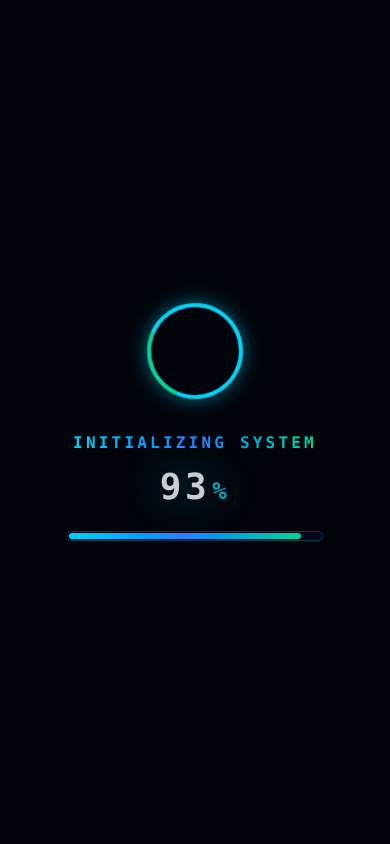
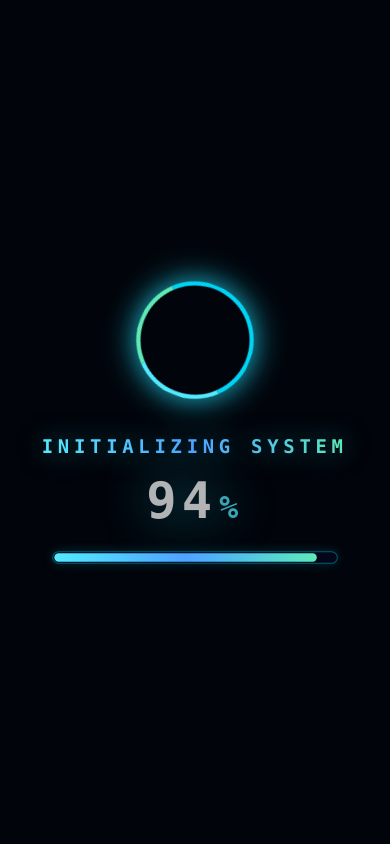
Before and after one commit to DunggTitt/my-portfolio, a Next.js app: page / in a window 390 px wide. Shown: the top 844 px of the page. Built offline with nearby package versions, Linux system fonts and the light colour scheme.

Commit message:
nang cap giao dien responsive

```diff
--- a/app/page.tsx
+++ b/app/page.tsx
@@ -270,26 +270,30 @@ export const InventoryDashboard = () => {
           <div className="flex gap-4 sm:gap-7 text-sm md:text-[16px] font-black tracking-[0.12em] uppercase">
             <button onClick={() => scrollToSection('gioi-thieu')} className="text-slate-300 hover:text-cyan-400 hover:drop-shadow-[0_0_8px_rgba(34,211,238,0.5)] transition-all duration-200">Giới thiệu</button>
             <button onClick={() => scrollToSection('hoc-van')} className="text-slate-300 hover:text-cyan-400 hover:drop-shadow-[0_0_8px_rgba(34,211,238,0.5)] transition-all duration-200">Học Vấn</button>
+            <button onClick={() => scrollToSection('kinh-nghiem')} className="text-slate-300 hover:text-cyan-400 hover:drop-shadow-[0_0_8px_rgba(34,211,238,0.5)] transition-all duration-200">Kinh Nghiệm</button>
             <button onClick={() => scrollToSection('du-an')} className="text-slate-300 hover:text-cyan-400 hover:drop-shadow-[0_0_8px_rgba(34,211,238,0.5)] transition-all duration-200">Dự Án</button>
             <button onClick={() => scrollToSection('lien-he')} className="text-slate-300 hover:text-cyan-400 hover:drop-shadow-[0_0_8px_rgba(34,211,238,0.5)] transition-all duration-200">Liên Hệ</button>
           </div>
         </nav>
       )}
 
+      {/* 4. TĂNG KÍCH THƯỚC LOADING SCREEN LÊN 5% VÀ TĂNG ĐỘ SÁNG MÀU gradient SẮC NÉT */}
       {isLoading && (
         <div className="fixed inset-0 z-50 flex flex-col items-center justify-center font-mono text-cyan-400 select-none bg-[#01040a] px-4">
-          <div className="relative w-24 h-24 md:w-28 md:h-28 mb-8">
-            <div className="absolute inset-0 rounded-full border-4 border-cyan-500/20 shadow-[0_0_15px_rgba(6,182,212,0.1)]"></div>
-            <div className="absolute inset-0 rounded-full border-4 border-t-cyan-400 border-r-emerald-400 animate-spin shadow-[0_0_20px_rgba(6,182,212,0.5)]"></div>
-          </div>
-          <div className="text-base md:text-xl font-black tracking-[0.2em] mb-3 text-transparent bg-clip-text bg-gradient-to-r from-cyan-400 via-blue-500 to-emerald-400 uppercase text-center">
-            INITIALIZING SYSTEM
-          </div>
-          <div className="text-4xl md:text-5xl font-black tracking-widest text-white mb-6 drop-shadow-[0_0_20px_rgba(6,182,212,0.6)] animate-pulse">
-            {progress}<span className="text-cyan-400 text-2xl ml-0.5">%</span>
-          </div>
-          <div className="w-64 md:w-72 h-2.5 bg-slate-950 border border-cyan-500/30 rounded-full overflow-hidden p-[1px]">
-            <div className="h-full bg-gradient-to-r from-cyan-400 via-blue-500 to-emerald-400 rounded-full transition-all duration-300 ease-out" style={{ width: `${progress}%` }}></div>
+          <div className="transition-all transform scale-[1.05] flex flex-col items-center justify-center">
+            <div className="relative w-28 h-28 md:w-32 md:h-32 mb-8">
+              <div className="absolute inset-0 rounded-full border-4 border-cyan-400/20 shadow-[0_0_20px_rgba(34,211,238,0.2)]"></div>
+              <div className="absolute inset-0 rounded-full border-4 border-t-cyan-300 border-r-emerald-300 animate-spin shadow-[0_0_30px_rgba(34,211,238,0.8)]"></div>
+            </div>
+            <div className="text-lg md:text-2xl font-black tracking-[0.25em] mb-3 text-transparent bg-clip-text bg-gradient-to-r from-cyan-300 via-blue-400 to-emerald-300 drop-shadow-[0_0_12px_rgba(34,211,238,0.5)] uppercase text-center">
+              INITIALIZING SYSTEM
+            </div>
+            <div className="text-5xl md:text-6xl font-black tracking-widest text-white mb-6 drop-shadow-[0_0_25px_rgba(34,211,238,0.8)] animate-pulse">
+              {progress}<span className="text-cyan-300 text-3xl ml-0.5">%</span>
+            </div>
+            <div className="w-68 md:w-76 h-3 bg-slate-950 border border-cyan-400/40 rounded-full overflow-hidden p-[1px] shadow-[0_0_10px_rgba(34,211,238,0.2)]">
+              <div className="h-full bg-gradient-to-r from-cyan-300 via-blue-400 to-emerald-300 rounded-full transition-all duration-300 ease-out" style={{ width: `${progress}%` }}></div>
+            </div>
           </div>
         </div>
       )}
@@ -302,15 +306,14 @@ export const InventoryDashboard = () => {
 
         <header id="gioi-thieu" className="relative pb-8 md:pb-14 px-4 flex flex-col items-center justify-center text-center scroll-mt-24">
 
-          {/* CĂN CHỈNH LẠI HÌNH ẢNH TRANG TRÍ NẰM NGANG BẰNG VỚI ĐOẠN VĂN THEO YÊU CẦU */}
-          <div className="absolute bottom-4 left-0 md:left-4 w-32 h-20 md:w-44 md:h-28 lg:w-56 lg:h-40 opacity-100 z-0 pointer-events-none hidden lg:block drop-shadow-[0_0_15px_rgba(255,255,255,0.1)]">
+          {/* 1. SỬA LỖI RESPONSIVE: XÓA hidden lg:block ĐỂ 2 ẢNH FOURZE TỰ ĐỘNG THU NHỎ VÀ HIỂN THỊ TỐT TRÊN ĐIỆN THOẠI */}
+          <div className="absolute bottom-4 left-2 md:left-4 w-20 h-14 sm:w-28 sm:h-20 md:w-44 md:h-28 lg:w-56 lg:h-40 opacity-90 z-0 pointer-events-none drop-shadow-[0_0_15px_rgba(6,182,212,0.4)]">
             <img src="/images/Icon-fourze.png" alt="Fourze Left Element" className="w-full h-full object-contain" />
           </div>
-          <div className="absolute bottom-4 right-0 md:right-4 w-32 h-20 md:w-44 md:h-28 lg:w-56 lg:h-40 opacity-100 z-0 pointer-events-none hidden lg:block drop-shadow-[0_0_15px_rgba(255,255,255,0.1)]">
+          <div className="absolute bottom-4 right-2 md:right-4 w-20 h-14 sm:w-28 sm:h-20 md:w-44 md:h-28 lg:w-56 lg:h-40 opacity-90 z-0 pointer-events-none drop-shadow-[0_0_15px_rgba(6,182,212,0.4)]">
             <img src="/images/Fourze_Logo.png" alt="Fourze Right Element" className="w-full h-full object-contain" />
           </div>
 
-          {/* DỊCH CHUYỂN "SẴN SÀNG HỢP TÁC" LÊN TRÊN CÙNG ĐÚNG VỊ TRÍ KHOANH CHỮ NHẬT ĐỎ */}
           <div className="flex justify-center mt-2 mb-10 md:mb-14">
             <div className="flex items-center gap-2 bg-[#0b132b]/90 border border-emerald-500/30 px-5 py-2 rounded-full shadow-xl select-none">
               <span className="relative flex h-3 w-3">
@@ -349,8 +352,9 @@ export const InventoryDashboard = () => {
           </div>
         </section>
 
+        {/* 3. ĐỔI TIÊU ĐỀ TRÌNH ĐỘ HỌC VẤN SANG MÀU NÂU CAM SÁNG, RÕ NÉT VÀ ĐẸP MẮT */}
         <section id="hoc-van" className="max-w-4xl mx-auto py-6 px-4 scroll-mt-24">
-          <h3 className="text-2xl md:text-3xl font-black text-center uppercase tracking-[0.2em] text-cyan-400 mb-8 drop-shadow-[0_0_8px_rgba(6,182,212,0.3)]">
+          <h3 className="text-2xl md:text-3xl font-black text-center uppercase tracking-[0.2em] text-[#d97706] mb-8 drop-shadow-[0_0_12px_rgba(217,119,6,0.6)]">
             Trình Độ Học Vấn
           </h3>
           <div className="flex flex-col gap-4">
@@ -378,6 +382,7 @@ export const InventoryDashboard = () => {
           </div>
         </section>
 
+        {/* 1. SỬA LỖI RESPONSIVE: ĐẢM BẢO CHẠY ĐẸP TRÊN MOBILE CHO KHỐI CÔNG NGHỆ (BAO GỒM SQL SERVER VÀ FIGMA) */}
         <section className="py-6 px-4">
           <div className="max-w-4xl mx-auto">
             <h3 className="text-2xl md:text-3xl font-black text-center uppercase tracking-[0.2em] text-cyan-400 mb-8 drop-shadow-[0_0_8px_rgba(6,182,212,0.3)]">
@@ -387,11 +392,11 @@ export const InventoryDashboard = () => {
               {skills.map((skill, index) => {
                 const isTargetLogo = skill.name.includes("Odoo") || skill.name.includes("Vercel");
                 return (
-                  <div key={index} className="flex items-center gap-3 p-3 rounded-lg bg-slate-900/90 border border-cyan-500/10 hover:border-cyan-400 hover:bg-slate-800/40 transition-all duration-300 shadow-md group">
+                  <div key={index} className="flex items-center gap-3 p-3 rounded-lg bg-slate-900/90 border border-cyan-500/10 hover:border-cyan-400 hover:bg-slate-800/40 transition-all duration-300 shadow-md group w-full overflow-hidden">
                     <div className={`flex-shrink-0 flex items-center justify-center transition-transform ${isTargetLogo ? 'w-[38px] h-[38px]' : 'w-[34px] h-[34px]'}`}>
                       <img src={skill.imgSrc} alt={skill.name} className="w-full h-full object-contain filter drop-shadow-[0_0_8px_rgba(6,182,212,0.45)] brightness-105 contrast-105"/>
                     </div>
-                    <span className="text-white font-bold text-xs tracking-wide group-hover:text-cyan-300 transition-colors line-clamp-2">{skill.name}</span>
+                    <span className="text-white font-bold text-xs tracking-wide group-hover:text-cyan-300 transition-colors line-clamp-2 break-words">{skill.name}</span>
                   </div>
                 );
               })}
@@ -432,7 +437,6 @@ export const InventoryDashboard = () => {
             Dự Án Đã Thực Hiện
           </h3>
 
-          {/* CÂU DẪN DỰ ÁN ĐƯỢC TĂNG KÍCH THƯỚC (2%) VÀ NÂNG ĐỘ ĐẬM (EXTRABOLD) LÀM NỔI BẬT THEO YÊU CẦU */}
           <p className="text-cyan-50 font-extrabold mb-8 pl-4 md:pl-6 border-l-2 border-cyan-400 text-[13px] md:text-[17px] italic max-w-4xl mx-auto drop-shadow-[0_0_5px_rgba(255,255,255,0.2)]">
             Trong quá trình học tập tại Trường Cao Đẳng Văn Lang Sài Gòn, tôi đã tham gia và thực hành các dự án như sau:
           </p>
@@ -479,21 +483,31 @@ export const InventoryDashboard = () => {
               );
             })}
           </div>
+        </section>
 
-          <div className="bg-slate-900/95 backdrop-blur-md border border-cyan-400/30 p-5 md:p-6 rounded-xl shadow-lg max-w-4xl mx-auto">
-            <div className="flex flex-col items-center justify-center text-center mb-4 border-b border-cyan-500/15 pb-3">
-              <h4 className="text-xs md:text-base font-bold text-slate-300 uppercase tracking-wide">
+        {/* 2. TÁCH KHỐI KINH NGHIỆM THÀNH MỤC RIÊNG - TĂNG SIZE CHỮ 5% TO RÕ ĐẸP MẮT */}
+        <section id="kinh-nghiem" className="max-w-4xl mx-auto py-10 px-4 scroll-mt-24">
+          <h3 className="text-2xl md:text-3xl font-black text-center uppercase tracking-[0.2em] text-cyan-400 mb-8 drop-shadow-[0_0_8px_rgba(6,182,212,0.3)]">
+            Kinh Nghiệm
+          </h3>
+          <div className="bg-slate-900/95 backdrop-blur-md border border-cyan-400/30 p-6 md:p-8 rounded-xl shadow-lg max-w-4xl mx-auto">
+            <div className="flex flex-col items-center justify-center text-center mb-5 border-b border-cyan-500/15 pb-4">
+              {/* Thực tập sinh kỹ thuật mạng & hệ thống tăng kích thước 5% */}
+              <h4 className="text-[14.5px] md:text-[17px] font-bold text-slate-300 uppercase tracking-wide">
                 Thực tập sinh kỹ thuật mạng & hệ thống:
               </h4>
-              <p className="text-cyan-400 font-black text-base md:text-xl tracking-widest mt-2 uppercase drop-shadow-[0_0_12px_rgba(6,182,212,0.5)] animate-pulse">
+              {/* 5. Công ty DV&GP Nguyên Khanh tăng 5% kích cỡ, màu sắc tươi sáng nét hơn */}
+              <p className="text-[#f59e0b] font-black text-lg md:text-2xl tracking-widest mt-2 uppercase drop-shadow-[0_0_15px_rgba(245,158,11,0.5)] animate-pulse">
                 Công ty DV&GP Nguyên Khanh
               </p>
             </div>
 
-            <p className="text-slate-300 font-semibold mb-2 text-xs pl-2">
+            {/* Nội dung mô tả tăng 5% kích cỡ chữ */}
+            <p className="text-slate-300 font-semibold mb-3 text-[13.5px] md:text-[14.5px] pl-2 leading-relaxed">
               Trực tiếp tham gia khảo sát, triển khai and bàn giao hạ tầng kỹ thuật công nghệ cho các cơ sở giáo dục:
             </p>
-            <ul className="list-disc list-inside text-slate-300 space-y-1 ml-2 text-xs font-semibold">
+            {/* Các gạch đầu dòng tăng 5% kích cỡ chữ */}
+            <ul className="list-disc list-inside text-slate-300 space-y-2 ml-2 text-[13.5px] md:text-[14.5px] font-semibold leading-relaxed">
               <li>Lắp đặt hệ thống đường dây mạng truyền tải dữ liệu và Camera tại Trường THCS Bình Lợi Trung.</li>
               <li>Lắp đặt cấu trúc thiết bị phần cứng and thiết lập hệ thống loa phát thanh tại Trường Mầm Non 29.</li>
             </ul>
@@ -667,6 +681,7 @@ export const InventoryDashboard = () => {
 
             <div className="flex flex-wrap justify-center gap-3 sm:gap-5 text-xs sm:text-sm font-extrabold uppercase tracking-wider">
               <button onClick={() => scrollToSection('gioi-thieu')} className="text-slate-400 hover:text-cyan-400 hover:drop-shadow-[0_0_8px_rgba(34,211,238,0.4)] transition-all duration-200">Giới thiệu</button>
+              <button onClick={() => scrollToSection('kinh-nghiem')} className="text-slate-400 hover:text-cyan-400 hover:drop-shadow-[0_0_8px_rgba(34,211,238,0.4)] transition-all duration-200">Kinh Nghiệm</button>
               <button onClick={() => scrollToSection('du-an')} className="text-slate-400 hover:text-cyan-400 hover:drop-shadow-[0_0_8px_rgba(34,211,238,0.4)] transition-all duration-200">Dự Án</button>
               <button onClick={() => window.scrollTo({ top: 0, behavior: 'smooth' })} className="text-cyan-400 hover:text-white hover:drop-shadow-[0_0_8px_rgba(34,211,238,0.5)] transition-all duration-200 flex items-center gap-1">
                 <span>▲</span> Lên Đầu Trang
```
